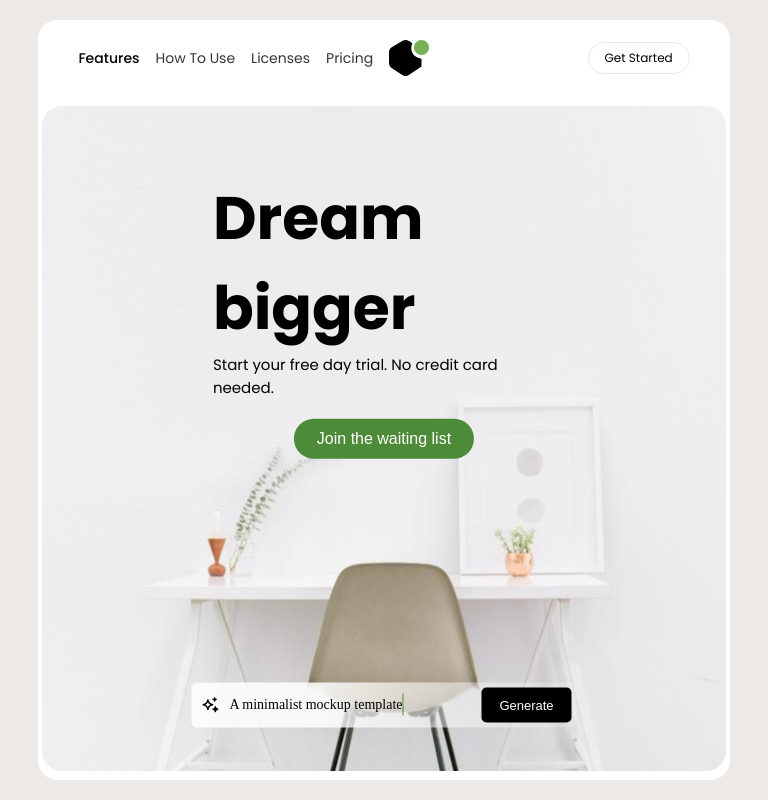
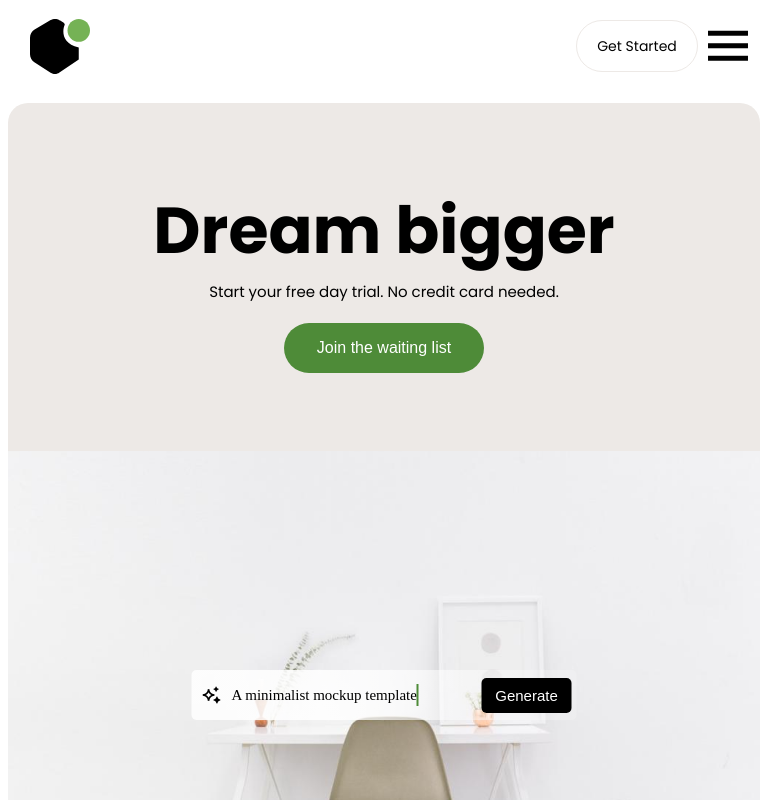
Before and after one commit to AbassKoyang/Dream-Project, a plain HTML site: page index.html in a window 768 px wide. Drawn offline with nearby package versions, Linux system fonts and the light colour scheme.

Commit message:
responsiveness for tablet

```diff
--- a/style.css
+++ b/style.css
@@ -205,6 +205,229 @@ section .inputdec{
     background-color: #4E8B38;
     margin-right:10px ;
 }
+
+
+@media screen and (min-width:768px) and (max-width:1027px) {
+
+
+    body{
+        margin: 0;
+        padding: 0;
+        box-sizing: border-box;
+        width: 100vw;
+        height: 100vh;
+        background-color: #EDE9E6;
+        overflow: auto;
+    }
+
+    main{
+        width: 100%;
+        height: 100%;
+        border-radius: 0px;
+        background-color: white;
+        display: flex;
+        flex-direction: column;
+        justify-content: flex-start;
+        align-items: center;
+    }
+
+    nav{
+        width: 100%;
+        height: 12%;
+        background-color: white;
+        border-top-left-radius: 20px;
+        border-top-right-radius: 20px;
+        display: flex;
+        align-items: center;
+        justify-content: space-between;
+        z-index: 10;
+        position: relative;
+    }
+
+    nav ul{
+        position: absolute;
+        top: 100%;
+        right: -100%;
+        width: 30%;
+        height: 200px;
+        background-color: white;
+        padding: 0;
+        display: flex;
+        flex-direction: column;
+        align-items: center;
+        justify-content: space-evenly;
+        border-radius: 20px;
+    }
+
+    .nav__list li,a, .active{
+        font-size: 18px;
+        color: black;
+        font-weight: 400;
+        margin: 12px;
+        margin-bottom: 16px;
+    }
+    .active{
+        color: #4E8B38;
+    }
+    .nav__list li a:hover{
+        color: #4E8B38;
+    }
+
+    .nav__list.open{
+        display: block;
+        top: 100%;
+        right: 2.5%;
+        transition: 1.0s ease;
+    }
+
+
+    nav img{
+       margin-left: 30px;
+       width: 60px;
+    }
+
+    #menu__icon{
+        display: block;
+        font-size: 60px;
+        margin-right: 10px;
+        cursor: pointer;
+    }
+
+    nav div{
+        margin: 0;
+        width: 120px;
+        height: 50px;
+        border-radius: 30px;
+    }
+
+    nav div a{
+        font-size: 14px;
+    }
+
+
+
+    section{
+        height: 90%;
+        width: 98%;
+        border-radius: 0px;
+        border-top-left-radius: 20px;
+        border-top-right-radius: 20px;
+        margin-top: 10px;
+        background-image: none;
+        background-position: center;
+        position: relative;
+       overflow: auto;
+       display: flex;
+       flex-direction: column;
+       align-items: center;
+       justify-content: space-evenly;
+    }
+
+    section img{
+        width: 100%;
+        height: 50%;
+        z-index: 1;
+        object-fit: cover;
+        display: block;
+    }
+
+    section .wrapper{
+        width: 100%;
+        height: 50%;
+        background-color: #EDE9E6;
+        position: static;
+        transform: none;
+        display: flex;
+        flex-direction: column;
+        align-items: center;
+        justify-content: center;
+        z-index: 1;
+        margin: 0;
+    }
+
+    section .wrapper h1{
+        font-size: 65px;
+        font-family: 'poppins';
+        font-weight: 700;
+        margin: 0;
+        margin-bottom: 0;
+        padding: 0;
+    }
+    section .wrapper p{
+        font-size: 15px;
+        font-family: 'poppins';
+        font-weight: 400;
+        margin: 0;
+
+    }
+    section a button{
+        width: 200px;
+        height: 50px;
+        border-radius: 25px;
+        border: none;
+        font-size: 16px;
+        font-weight: 400;
+        margin-top: 20px;
+        background-color: #4E8B38;
+        color: white;
+        cursor: pointer;
+    }
+
+    section a button:hover{
+        border: 1px solid #4E8B38;
+        background-color: transparent;
+        color: black;
+        transition: 0.3s ease ;
+    }
+
+
+    section .inputdec{
+        width: 380px;
+        height: 50px;
+        display: flex;
+        flex-direction: row;
+        align-items: center;
+        justify-content: space-evenly;
+        background: linear-gradient(90deg, rgba(255, 255, 255, 0.853) 34%, rgba(255, 255, 255, 0.163) 100%);
+        position: absolute;
+        top: 85%;
+        left: 50%;
+        transform: translate(-50%, -50%);
+        border-radius: 5px;
+        padding-right: 5px;
+        z-index: 3;
+    }
+
+    .inputdec button{
+        width: 90px;
+        height: 35px;
+        background-color: rgb(0, 0, 0);
+        color: white;
+        font-size: 15px;
+        border: none;
+        border-radius: 5px;
+        margin-left: auto;
+        cursor: pointer;
+    }
+
+    .inputdec p{
+        font-size: 15px;
+    }
+
+    .inputdec i{
+        font-size: 20px;
+        margin-right:10px ;
+        margin-left: 10px;
+    }
+    .inputdec .cursor{
+        width: 1.2px;
+        height: 22px;
+        background-color: #4E8B38;
+        margin-right:10px ;
+    }
+
+
+    }
 
 
 @media screen and (min-width:320px) and (max-width:767px) {
```
